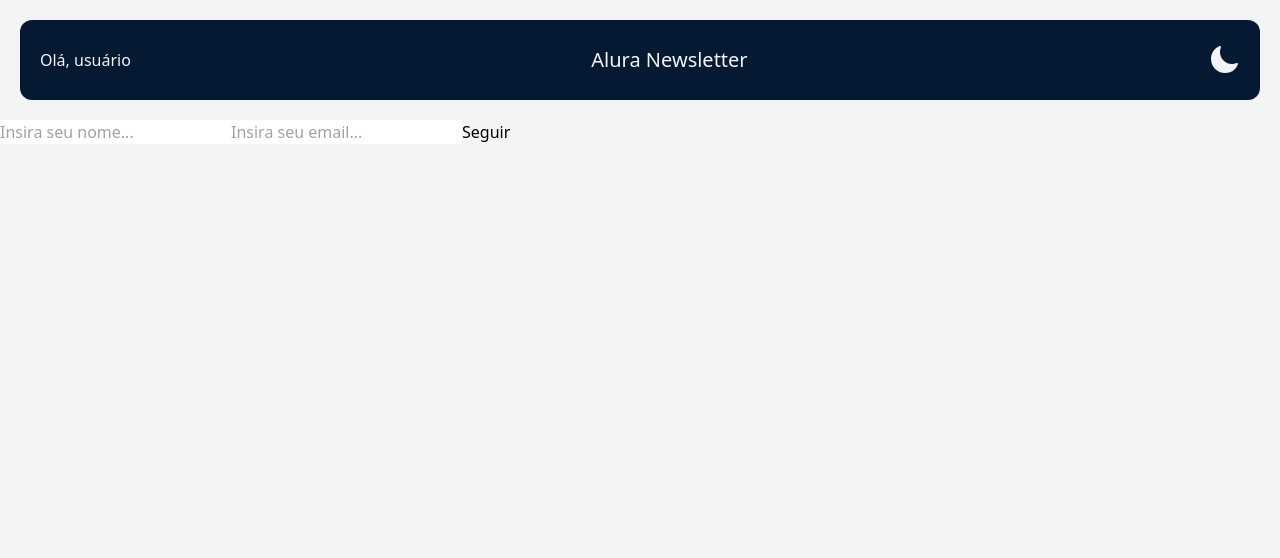
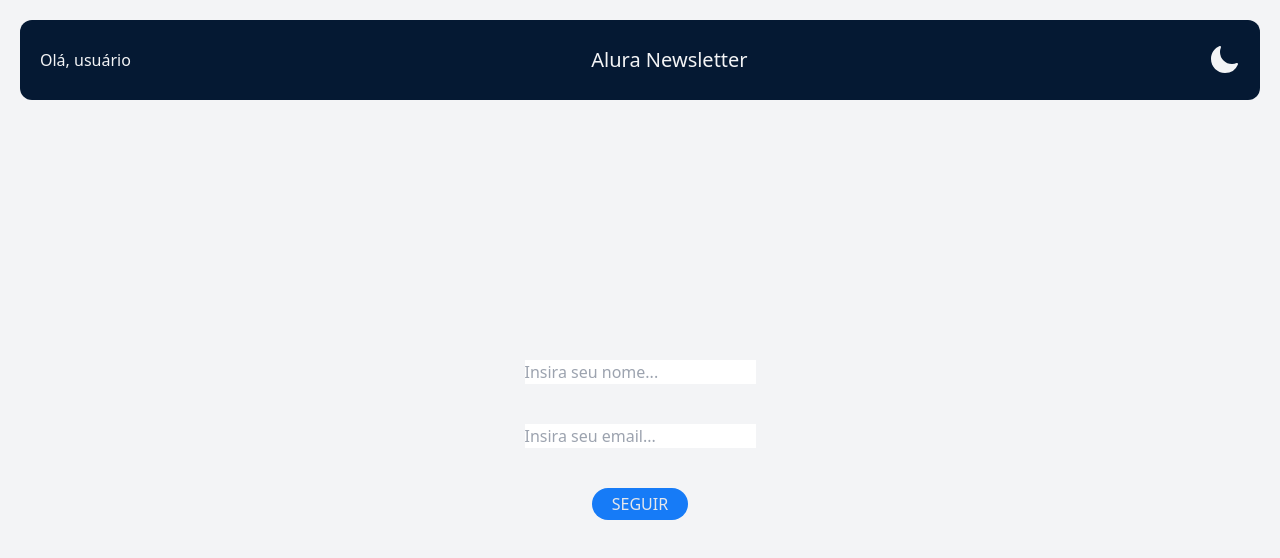
Before and after one commit to AndersonNascimentoAFSN/alura-newsletter-2, a React (Vite) app: page / in a window 1280 px wide. Shown: the top 558 px of the page. Built offline with nearby package versions, Linux system fonts and the light colour scheme.

Commit message:
feat: finish form

```diff
--- a/src/App.tsx
+++ b/src/App.tsx
@@ -17,7 +17,7 @@
   }
 
   return (
-    <main>
+    <main className="h-screen">
       <Header name={user?.name}/>
 
       {hasUser && <ArticleList />}
--- a/src/components/Form/Form.tsx
+++ b/src/components/Form/Form.tsx
@@ -16,11 +16,11 @@
   }
 
   return (
-    <form onSubmit={safeSubmit}>
+    <form onSubmit={safeSubmit} className=" h-full -mt-20 gap-10 flex flex-col items-center justify-center">
       <input type="text" placeholder="Insira seu nome..." name="name" onChange={(event) => setName(event.target.value)} value={name} />
       <input type="email" placeholder="Insira seu email..." name="email" onChange={(event) => setEmail(event.target.value)} value={email} />
 
-      <button type="submit">Seguir</button>
+      <button type="submit" className="py-1 px-5 bg-alura-100 dark:bg-dark-200 rounded-full text-gray-200 uppercase">Seguir</button>
     </form>
   )
 }
```
